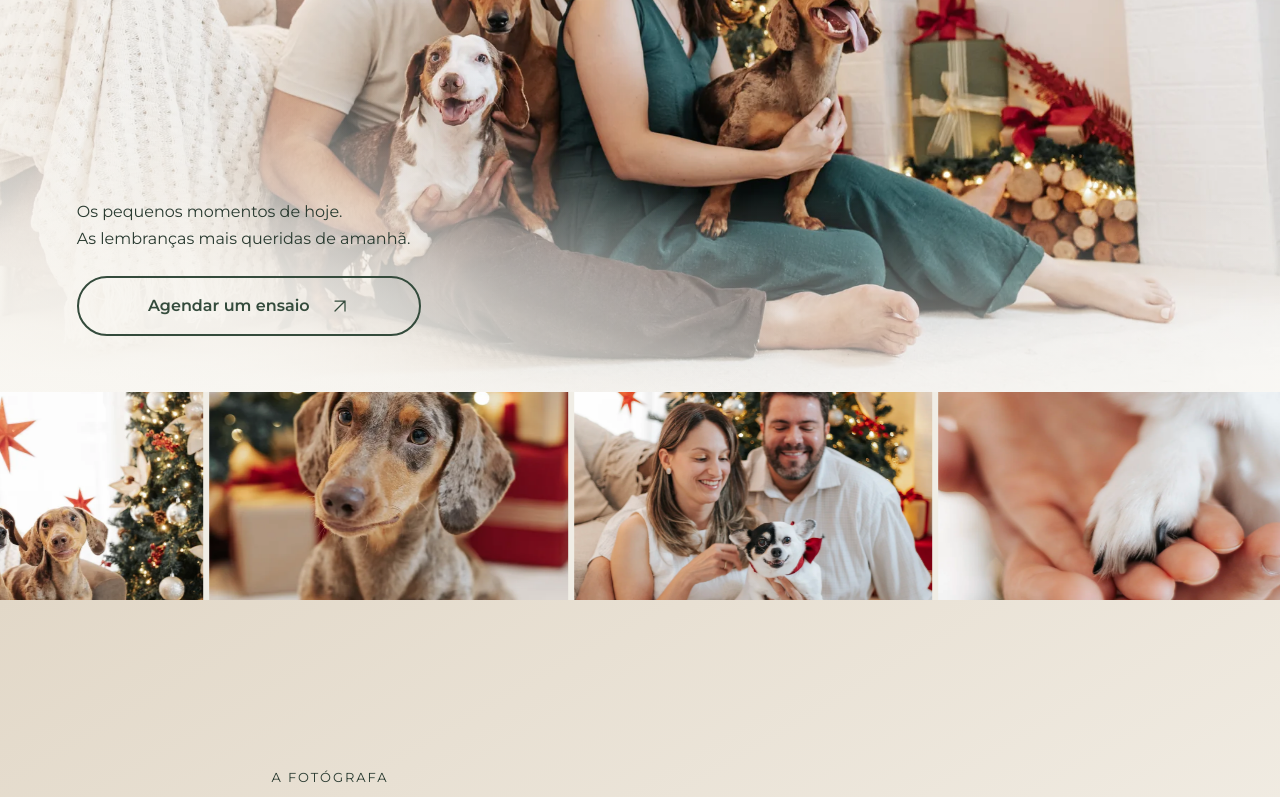
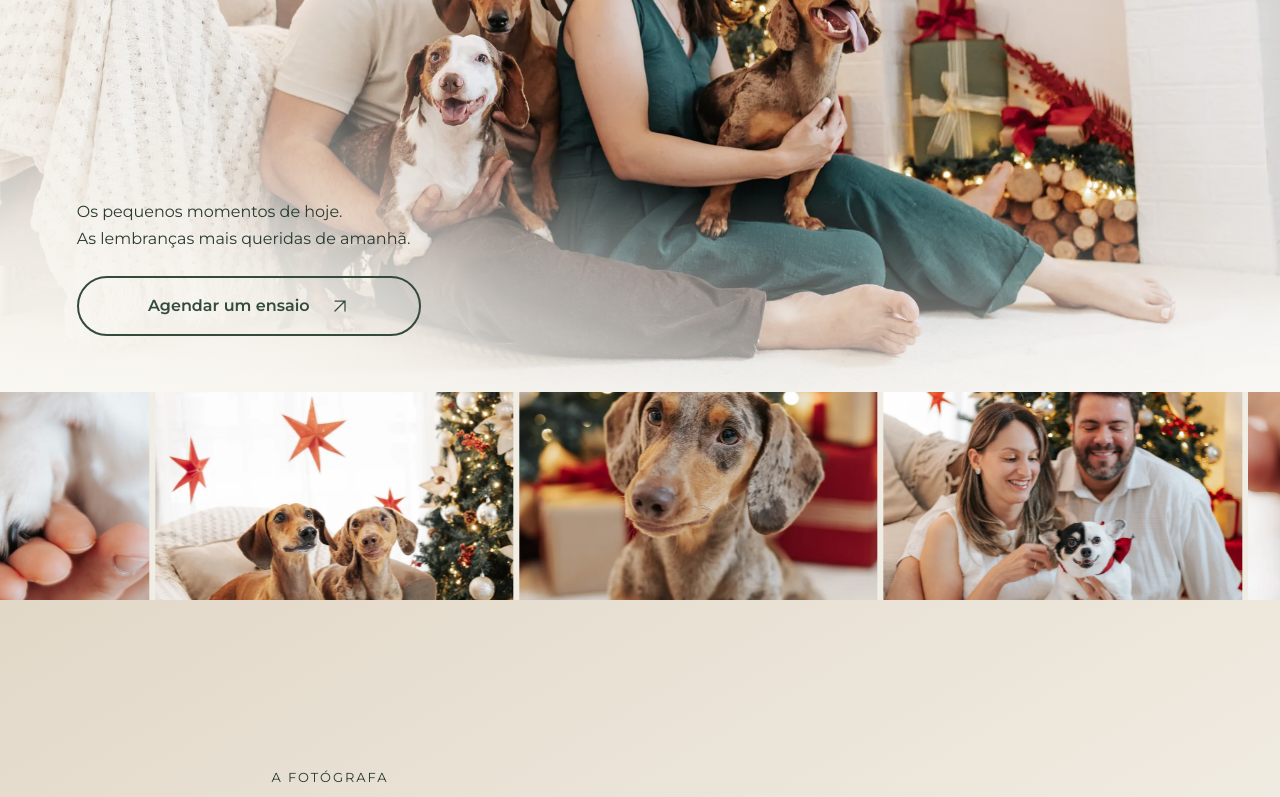
Before and after one commit to amadeii/AlannaFotoPet, a React (Vite) app: page / in a window 1280 px wide. Shown: the part 408-1205 px from the top of the page. Built offline with nearby package versions, Linux system fonts and the light colour scheme; a web font is replaced by a local one.

Commit message:
fix: move first photo carousel from left to right

```diff
--- a/src/styles/global.css
+++ b/src/styles/global.css
@@ -326,7 +326,7 @@ p { color: var(--muted); }
 .hero--family .hero-word { display: inline-block; margin-inline-end: .22em; }
 .hero--family .hero-word:last-child { margin-inline-end: 0; }
 .hero--family h1 { line-height: 1.08; }
-.editorial-rhythm > #fotografias .memory-track { animation-duration: 64s; }
+.editorial-rhythm > #fotografias .memory-track { animation-duration: 64s; animation-direction: reverse; }
 .emotional-highlight--editorial { display: block; min-height: 0; padding: 0; color: var(--secondary); background: var(--page); overflow: hidden; --memory-gap: 6px; }
 .emotional-highlight--editorial .highlight-copy { max-width: none; padding: 24px 20px; }
 .emotional-highlight--editorial h2 { font-size: clamp(28px,3vw,42px); line-height: 1.2; letter-spacing: -.02em; }
```
